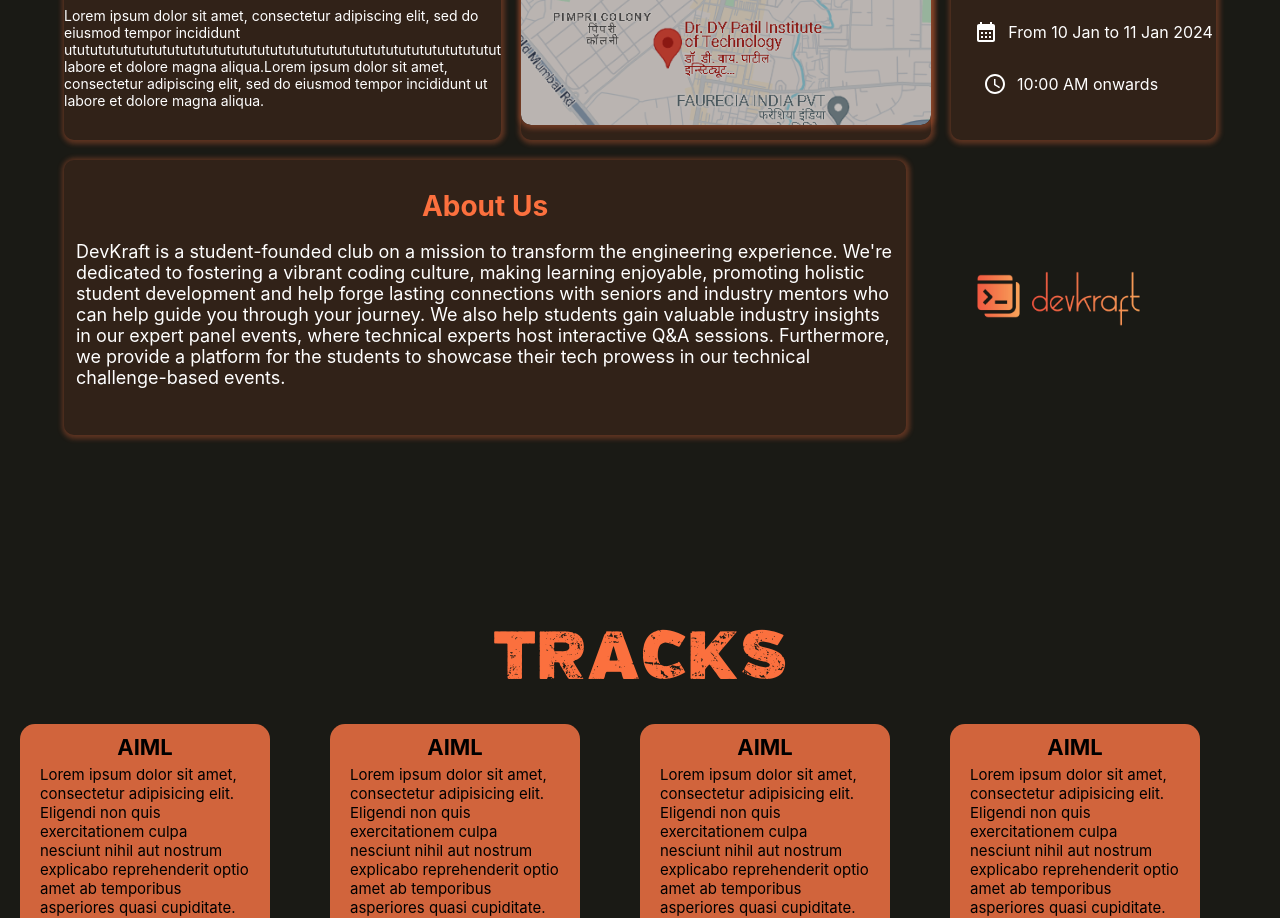
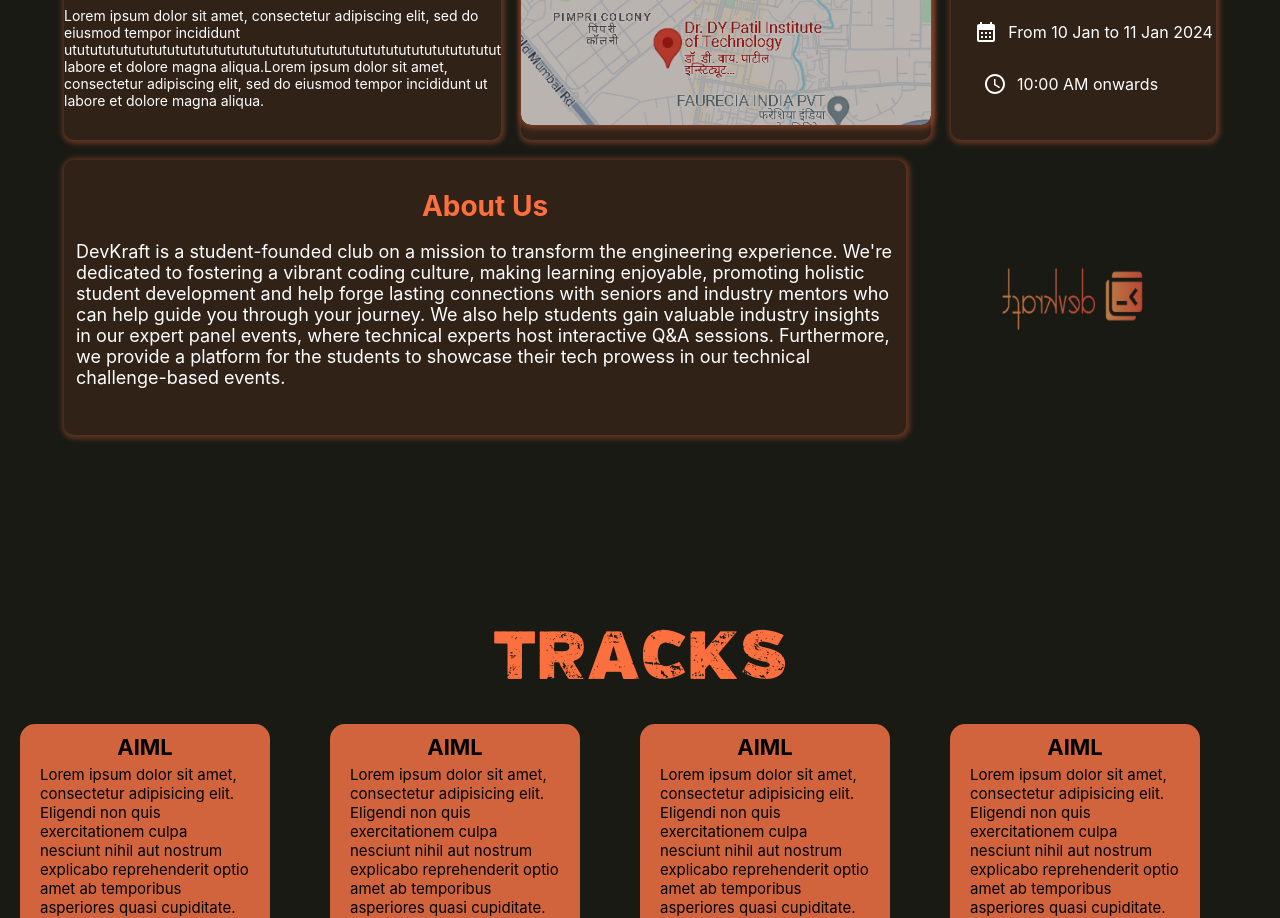
Before and after one commit to suyashcodes/zion2k24, a React (Create React App) app: page / in a window 1280 px wide. Shown: the part 1080-1998 px from the top of the page. Built offline with nearby package versions, Linux system fonts and the light colour scheme.

Commit message:
Animation to Logo behind AboutUs updated

```diff
--- a/src/App.jsx
+++ b/src/App.jsx
@@ -1,7 +1,7 @@
 import React from "react";
 import Home from "./pages/home/Home";
 import Navbar from "./components/navbar/Navbar";
-import Timer from "./components/timer/Timer";
+// import Timer from "./components/timer/Timer";
 import Video from "./components/background/Video";
 import Domain from "./components/domain/Domain";
 import Sponsors from "./components/sponsors/Sponsors";
--- a/src/components/aboutevent/aboutevent.css
+++ b/src/components/aboutevent/aboutevent.css
@@ -128,4 +128,20 @@
   border-radius: 10px;
   /* opacity: 0.7; */
   margin-left: 10px;
+  animation: logo 5s linear infinite;
 }
+
+@keyframes logo {
+  0% {
+    transform: rotateY(0deg) scale(1);
+    opacity: 1.5;
+  }
+  50% {
+    transform: rotateY(180deg) scale(1.2);
+    opacity: 0.5;
+  }
+  100% {
+    transform: rotateY(360deg) scale(1);
+    opacity: 1.2;
+  }
+}
--- a/src/index.jsx
+++ b/src/index.jsx
@@ -1,6 +1,6 @@
 import React from "react";
 import ReactDOM from "react-dom";
-import { BrowserRouter } from "react-router-dom";
+// import { BrowserRouter } from "react-router-dom";
 import "./index.css";
 import App from "./App";
 
```
